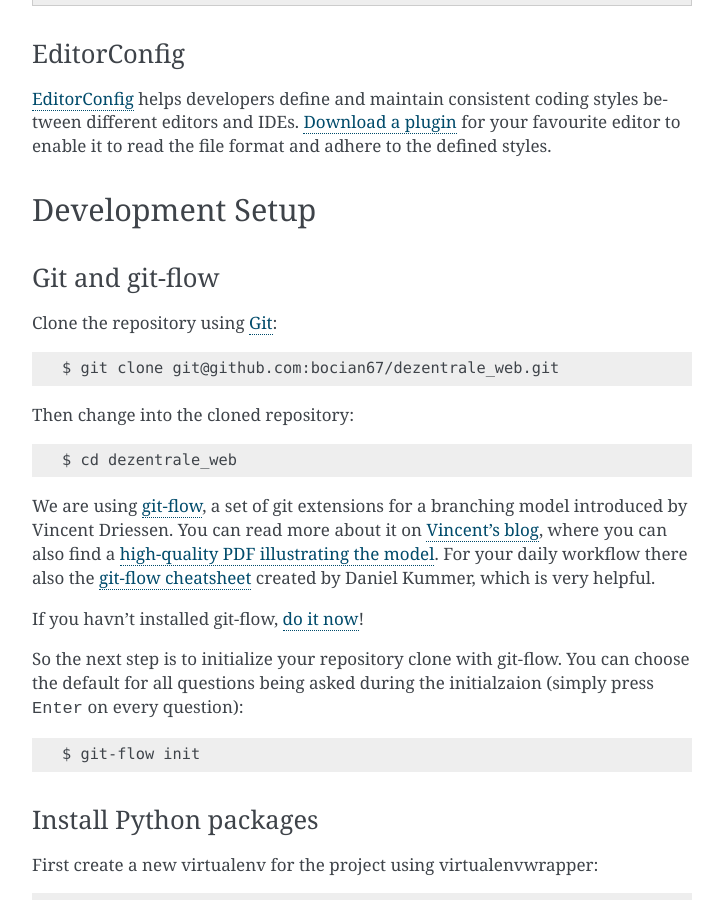
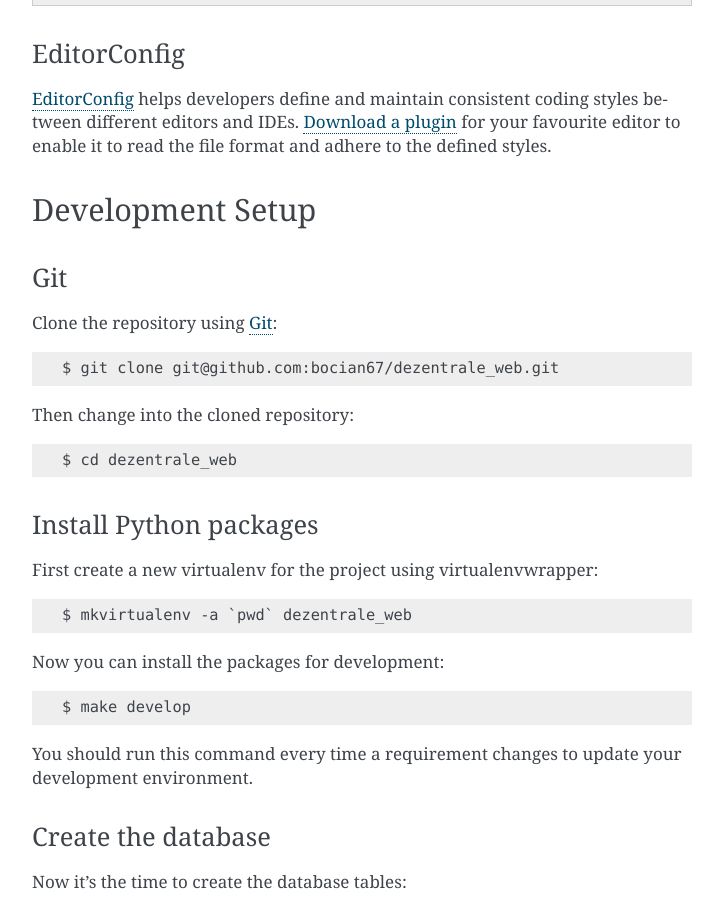
Before and after one commit to stevenc99/dezentrale_web, a Sphinx documentation site: the page built from docs/installation.rst, in a window 1280 px wide and 900 px high, scrolled down 1927 px. Shown: the whole window, without its empty margins (388-1111 px from the left). Built offline with Sphinx 7.4.7, drawn with Linux system fonts in a browser that asks for light colours.

Commit message:
Attempted to resolve #40
Remove 'gitflow' section in 'install.rst'

```diff
--- a/docs/installation.rst
+++ b/docs/installation.rst
@@ -122,7 +122,7 @@ read the file format and adhere to the defined styles.
 Development Setup
 =================
 
-Git and git-flow
+Git
 ----------------
 
 Clone the repository using `Git <https://git-scm.com/>`_:
@@ -137,26 +137,6 @@ Then change into the cloned repository:
 
     $ cd dezentrale_web
 
-We are using `git-flow <https://github.com/nvie/gitflow/>`_, a set of git
-extensions for a branching model introduced by Vincent Driessen. You can read
-more about it on `Vincent's blog
-<http://nvie.com/posts/a-successful-git-branching-model/>`_, where you can also
-find a `high-quality PDF illustrating the model
-<http://nvie.com/files/Git-branching-model.pdf>`_. For your daily workflow
-there also the `git-flow cheatsheet
-<https://danielkummer.github.io/git-flow-cheatsheet/>`_ created by Daniel
-Kummer, which is very helpful.
-
-If you havn't installed git-flow, `do it now
-<https://danielkummer.github.io/git-flow-cheatsheet/#setup>`_!
-
-So the next step is to initialize your repository clone with git-flow. You can
-choose the default for all questions being asked during the initialzaion
-(simply press :kbd:`Enter` on every question):
-
-::
-
-    $ git-flow init
 
 Install Python packages
 -----------------------
```
